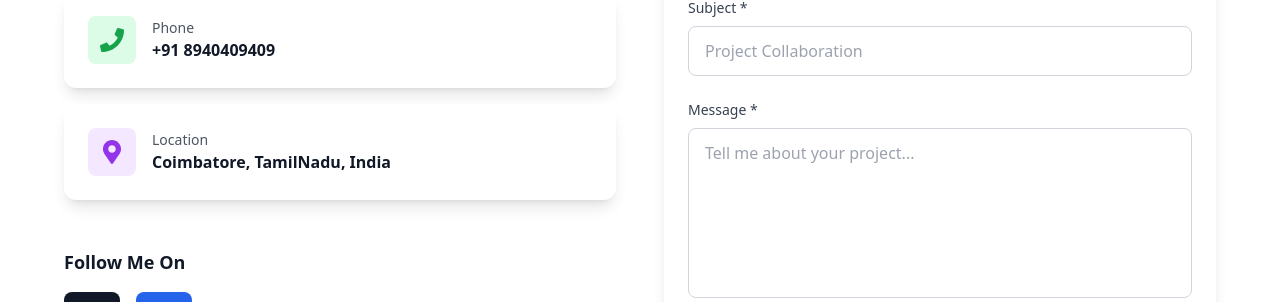
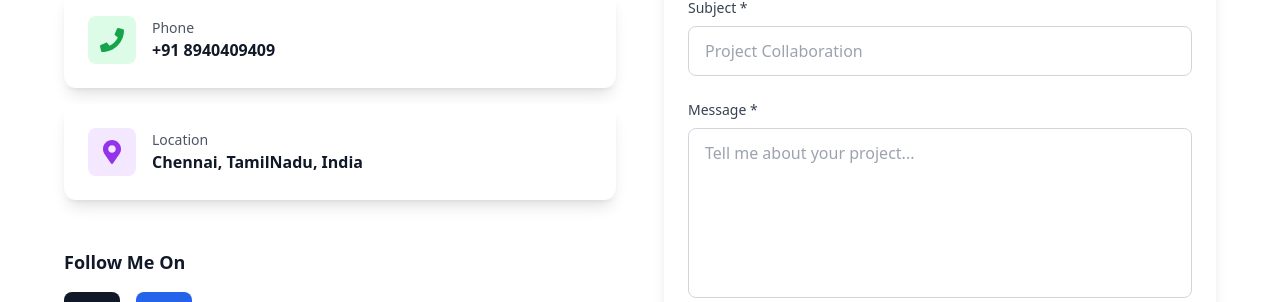
Before and after one commit to Aswin04s/Portfolio-Website-3.0, a React (Vite) app: page / in a window 1280 px wide. Shown: the part 7610-7912 px from the top of the page. Built offline with nearby package versions, Linux system fonts and the light colour scheme.

Commit message:
update location

```diff
--- a/src/data/personalInfo.js
+++ b/src/data/personalInfo.js
@@ -4,7 +4,7 @@ export const personalInfo = {
   tagline: "Full-Stack Developer | Java & Spring Boot | React Enthusiast",
   email: "sundarajuaswintdr@gmail.com",
   phone: "+91 8940409409",
-  location: "Coimbatore, TamilNadu, India",
+  location: "Chennai, TamilNadu, India",
 
   bio: "Innovative software developer skilled in Java, Spring Boot and React, with hands-on experience crafting user-centric web and backend solutions. Known for tackling tough engineering challenges, driving projects from concept to delivery, and adapting quickly to new technologies. Eager to contribute fresh ideas and technical excellence to a collaborative team building tomorrow's digital products.",
 
```
